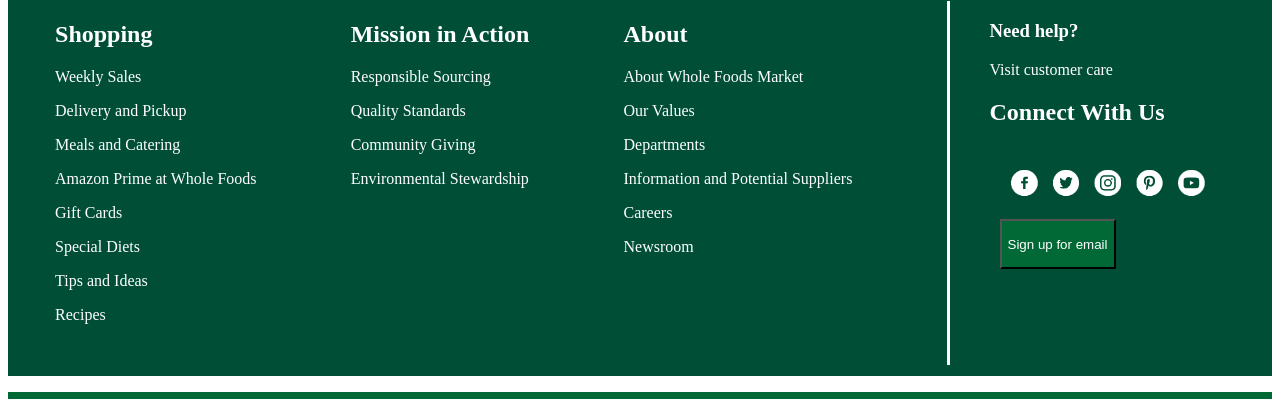
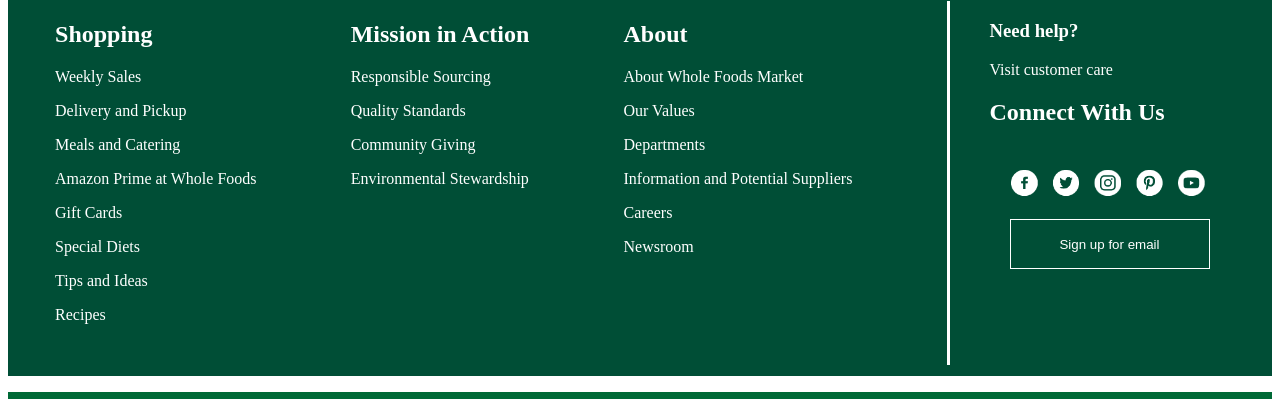
Before and after one commit to kucharze/WholeFoodsMockSection, a plain HTML site: page index.html in a window 1280 px wide. Shown: the part 4519-4918 px from the top of the page. Drawn offline with Linux system fonts and the light colour scheme.

Commit message:
Adjusted styles for email button

```diff
--- a/style.css
+++ b/style.css
@@ -182,10 +182,12 @@
   list-style: none;
 }
 .email {
-  background-color: #006936;
+  background-color: #004e36;
+  border: white 0.2px solid;
   color: white;
   height: 50px;
-  margin-left: 10px;
+  width: 200px;
+  margin-left: 20px;
 }
 .Socials {
   height: 70px;
```
